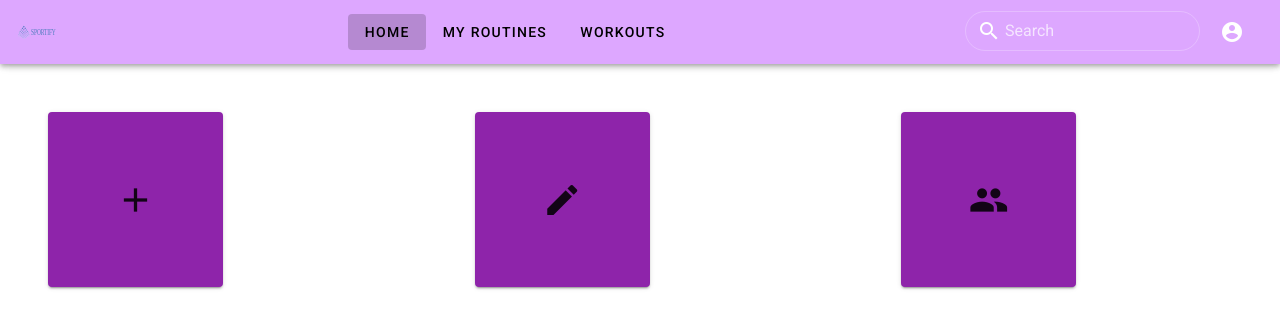
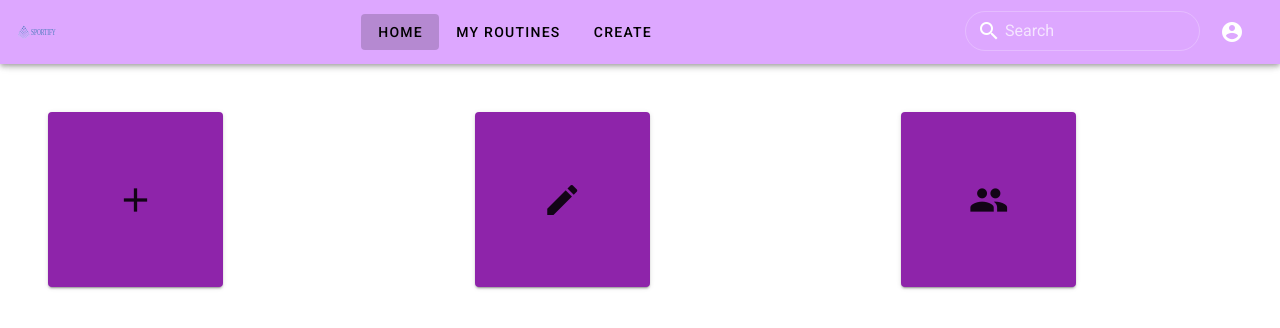
Before and after one commit to sebitokazu/sportify-web, a Vue app: page /home in a window 1280 px wide. Shown: the top 328 px of the page. Built offline with nearby package versions, Linux system fonts and the light colour scheme.

Commit message:
avance NewRoutines

```diff
--- a/src/components/NavBar.vue
+++ b/src/components/NavBar.vue
@@ -71,7 +71,7 @@ export default {
         nav_buttons: [
             { title: "Home", path: "/home" },
             { title: "My Routines", path: "/myroutines" },
-            { title: "Workouts", path: "/newroutines" }
+            { title: "Create", path: "/newroutines" }
         ],
         profile_overflow: [
             {
--- a/src/views/NewRoutines.vue
+++ b/src/views/NewRoutines.vue
@@ -9,7 +9,9 @@
                         :items="excercises"
                         sort-by="calories"
                         class="elevation-1"
+                        hide-default-footer
                     >
+
                         <template v-slot:top>
                             <v-toolbar flat>
                                 <v-toolbar-title>My Routine</v-toolbar-title>
@@ -30,6 +32,7 @@
                                         >
                                             Cancel
                                         </v-btn>
+
                                         <v-btn
                                             color="accent"
                                             dark
```
